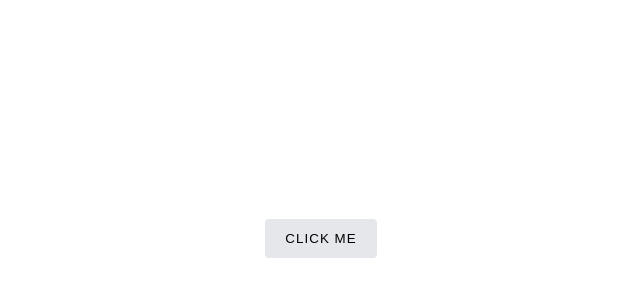
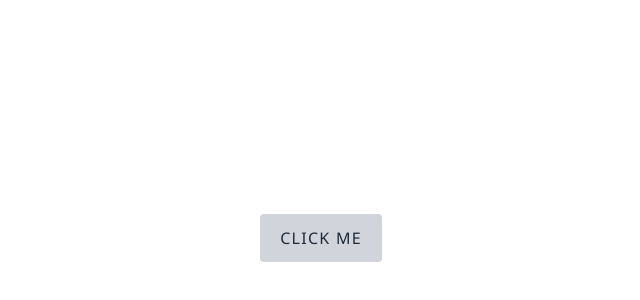
Before and after one commit to apcurran/particles-button-web-animations-api, a plain HTML site: page index.html in a window 1280 px wide. Shown: the part 170-470 px from the top of the page, without its empty margins (319-959 px from the left). Drawn offline with Linux system fonts and the light colour scheme.

Commit message:
Adjusted btn styling

```diff
--- a/index.html
+++ b/index.html
@@ -13,11 +13,15 @@
         }
 
         .particle-btn {
-            padding: .75rem 1.25rem;
+            padding: .8125rem 1.25rem;
             border: none;
-            background-color: #E5E7EB;
+            background-color: #d1d5db;
             text-transform: uppercase;
             letter-spacing: .08em;
+            font-family: 'Segoe UI', Tahoma, Geneva, Verdana, sans-serif;
+            font-weight: 500;
+            font-size: 1rem;
+            color: #1f2937;
             border-radius: 4px;
             cursor: pointer;
         }
```
